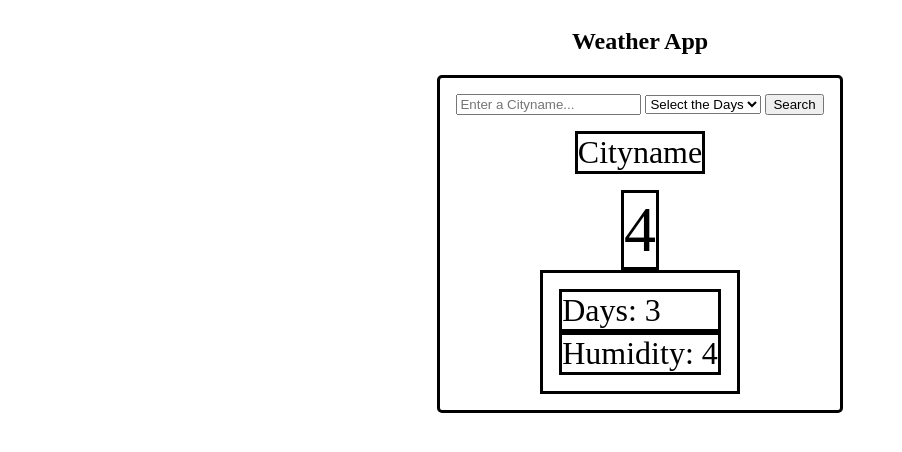
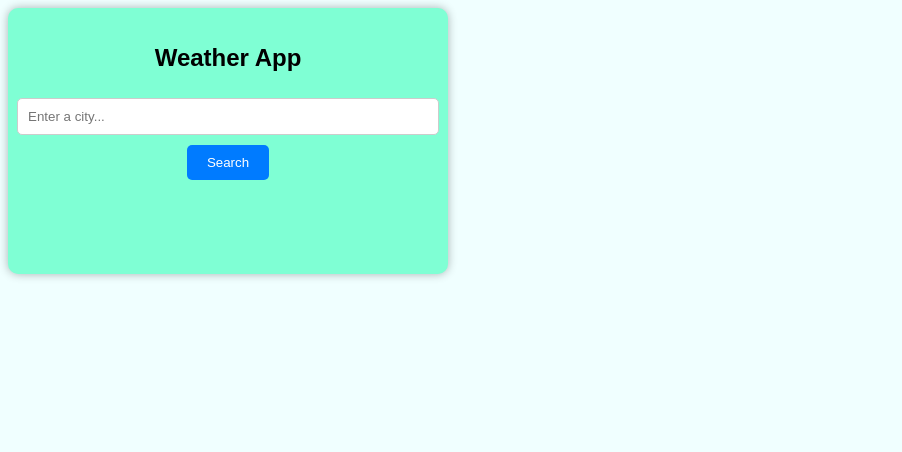
Before and after one commit to KenFatum/WeatherApp, a plain HTML site: page index.html in a window 1280 px wide. Shown: the whole page, without its empty margins (0-902 px from the left). Drawn offline with Linux system fonts and the light colour scheme.

Commit message:
feature:changed structure and style

```diff
--- a/index.html
+++ b/index.html
@@ -8,23 +8,15 @@
 </head>
 <body>
     <div class="container">
-        <h2>Weather App</h2>
-        <div class="app">
-            <div class="input-field">
-                <input class="cityname-input" type="text" placeholder="Enter a Cityname..."/>
-                <select class="select-days">
-                    {#each}
-                        <option>Select the Days</option>
-                    {/each}
-                </select>
-                <button class="search-btn">Search</button>
-            </div>
-            <div class="city-display">Cityname</div>
-            <div class="celsius-display">4</div>
-            <div class="days-humidity-display">
-                <div class="days-display">Days: 3</div>
-                <div class="humidity-display">Humidity: 4</div>
-            </div>
+        <h1>Weather App</h1>
+        <input type="text" class="city-name-input" placeholder="Enter a city...">
+        <button class="search-btn">Search</button>
+        <div class="weather-info">
+            <h2 class="city-name"></h2>
+            <img class="weather-icon">
+            <p class="temperature"></p>
+            <p class="humidity"></p>
+            <p class="description"></p>
         </div>
     </div>
     <script src="script.js"></script>
--- a/script.js
+++ b/script.js
@@ -1,11 +1,34 @@
-window.addEventListener("load", function () {
-    const nameCity = document.querySelector(".cityname-input");
-    //const selectDays = documents.querySelector(".select-days");
-    const searchBtn = document.querySelector(".search-btn button");
-    const displayCity = document.querySelector(".city-display");
-    const displayCelsius = document.querySelector(".celsius-display");
-    const displayDays = document.querySelector(".days-display");
-    const displayHumidity = document.querySelector(".humidity-display");
+const apiKey = '7ff5a57667c8fc9d7b5cae512419651a';
+const apiUrl = 'https://api.openweathermap.org/data/2.5/weather';
 
+const cityNameInput = document.querySelector(".city-name-input");
+const searchButton = document.querySelector(".search-btn");
+const cityNameElement = document.querySelector(".city-name");
+const weatherIconElement = document.querySelector(".weather-icon");
+const temperatureElement = document.querySelector(".temperature");
+const humidityElement = document.querySelector(".humidity");
+const descriptionElement = document.querySelector(".description");
 
+function getWeather(city) {
+    const url = `${apiUrl}?q=${city}&appid=${apiKey}&units=metric`;
+
+    fetch(url)
+        .then(response => response.json())
+        .then(data => {
+            cityNameElement.textContent = data.name;
+            weatherIconElement.textContent = data.weather[0].icon;
+            temperatureElement.textContent = `${Math.round(data.main.temp)}°C`;
+            humidityElement.textContent = `${Math.round(data.main.humidity)}%`;
+            descriptionElement.textContent = data.weather[0].description;
+        })
+        .catch(error => {
+            console.error('Error fetching weather data:', error);
+        })
+}
+
+searchButton.addEventListener('click', () => {
+    const city = cityNameInput.value;
+    if (city) {
+        getWeather(city);
+    }
 })
--- a/style.css
+++ b/style.css
@@ -1,48 +1,42 @@
+body {
+    font-family: Arial, sans-serif;
+    background-color:azure;
+}
+
 .container {
     display: flex;
     flex-direction: column;
     align-items: center;
     justify-content: center;
-
+    max-width: 400px;
+    text-align: center;
+    padding: 20px;
+    background-color: aquamarine;
+    border-radius: 10px;
+    box-shadow: 0 0 10px rgba(0, 0, 0, 0.3);
 }
 
-.app {
-    display: flex;
-    flex-direction: column;
-    align-items: center;
-    justify-content: center;
-    border-style: solid;
-    border-radius: 5px;
-    padding: 1rem;
+h1 {
+    font-size: 24px;
 }
 
-.input-field {
-
+.city-name-input {
+    width: 100%;
+    padding: 10px;
+    margin: 10px 0;
+    border: 1px solid #ccc;
+    border-radius: 5px;
 }
 
-.city-display {
-    font-size: 2rem;
-    border-style: solid;
-    margin: 1rem;
+.search-btn {
+    background-color: #007BFF;
+    color: #fff;
+    border: none;
+    padding: 10px 20px;
+    border-radius: 5px;
+    cursor: pointer;
 }
 
-.celsius-display {
-    font-size: 4rem;
-    border-style: solid;
-
+.weather-info {
+    margin-top: 20px;
 }
-
-.days-humidity-display {
-    border-style: solid;
-    padding: 1rem;
-}
-
-.days-display {
-    font-size: 2rem;
-    border-style: solid;
-}
-
-.humidity-display {
-    font-size: 2rem;
-    border-style: solid;
-}
```
